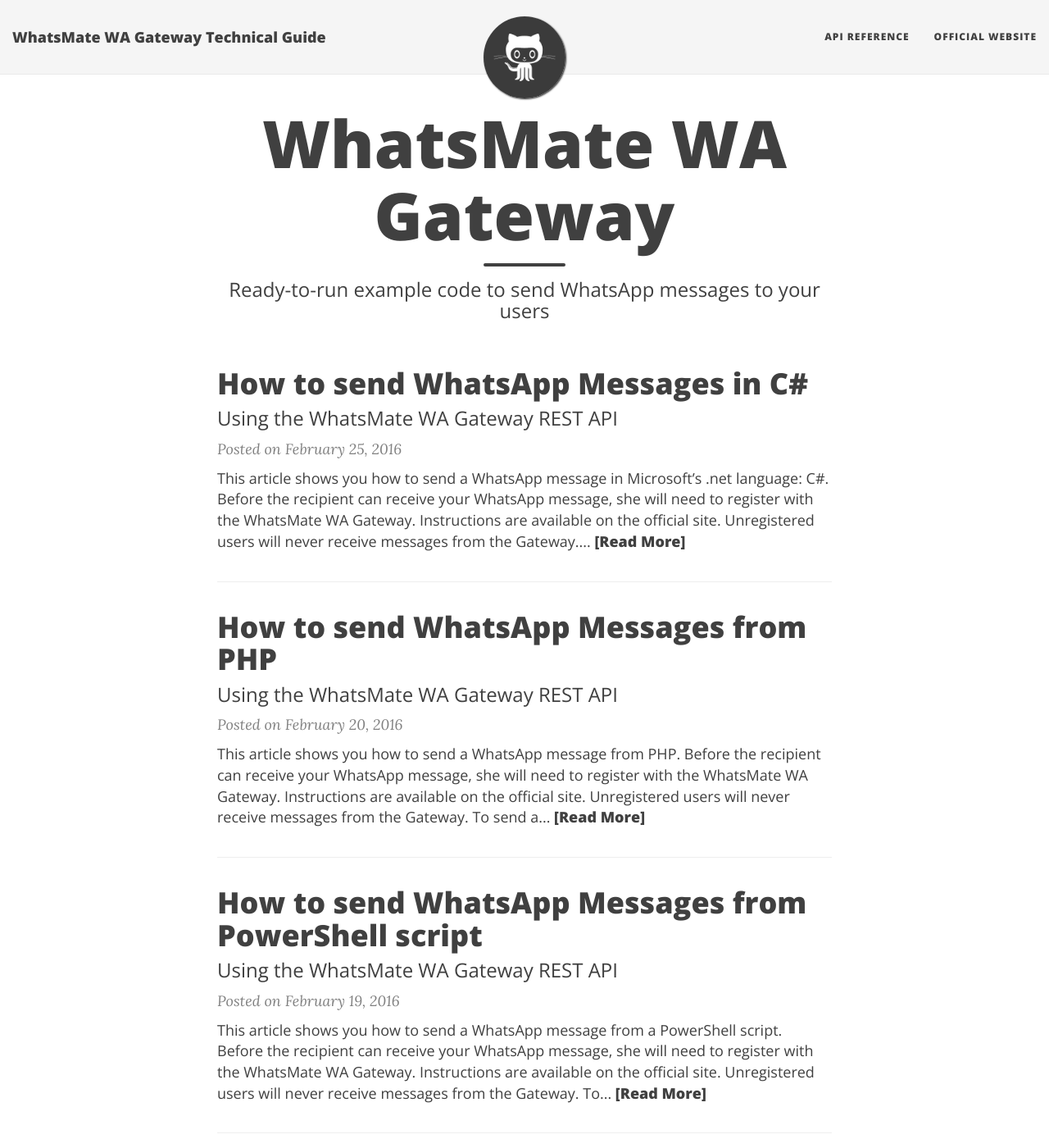
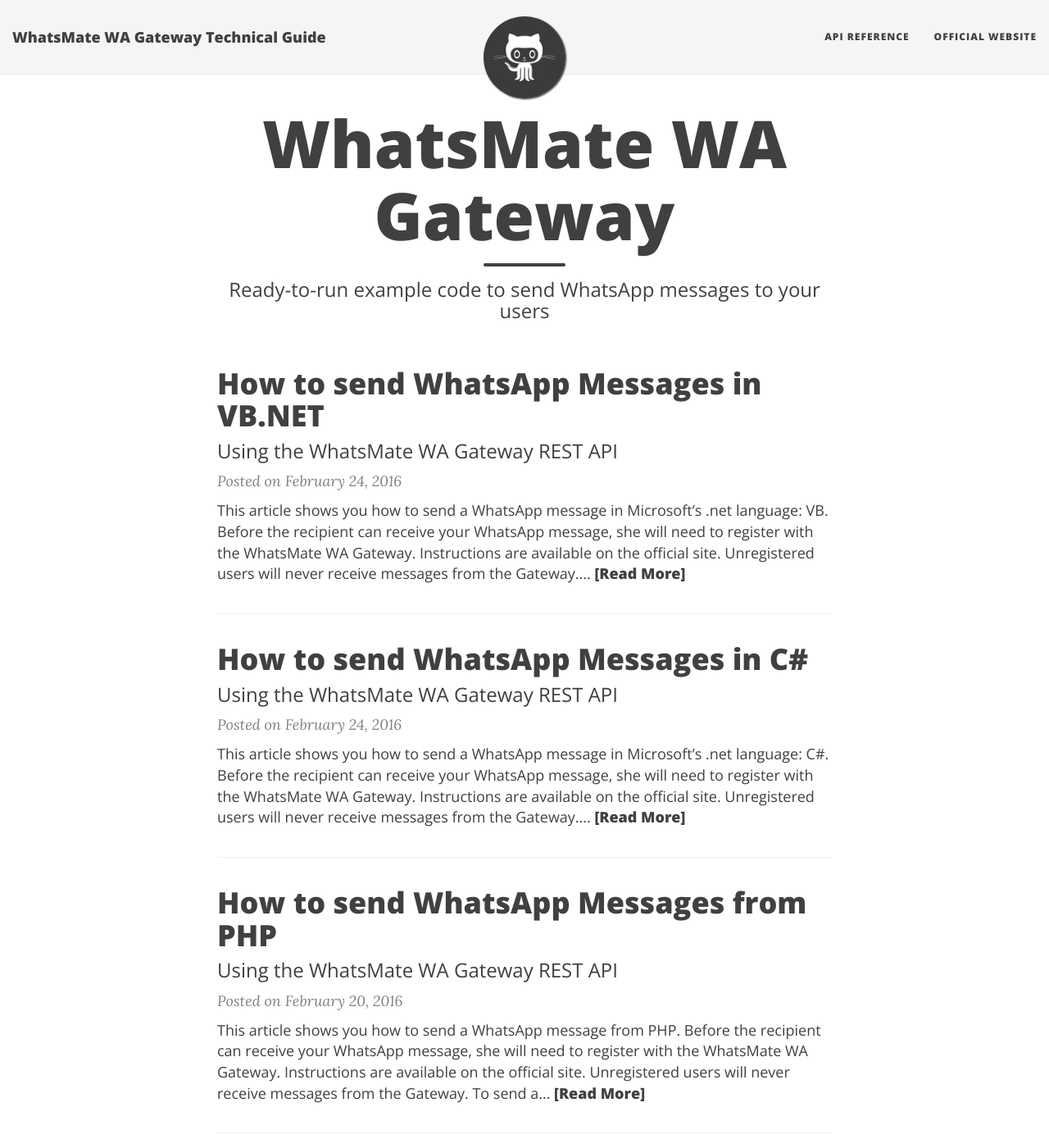
Before and after one commit to whatsmate/whatsmate.github.io, a Jekyll site: the page built from index.html, in a window 1280 px wide and 1400 px high. Shown: the whole window at 82% size. Built offline with Jekyll 4.4.1, drawn with Linux system fonts in a browser that asks for light colours; nearby versions of some CDN libraries; the list of posts is cut into pages by our own code; some of the changed text lies outside the part shown.

Commit message:
add an article for VB

```diff
--- /dev/null
+++ b/_posts/2016-02-24-send-whatsapp-message-vb.md
@@ -0,0 +1,26 @@
+---
+layout: post
+title: How to send WhatsApp Messages in VB.NET
+subtitle: Using the WhatsMate WA Gateway REST API
+published: true
+---
+
+This article shows you how to send a WhatsApp message in Microsoft's .net language: VB.
+
+Before the recipient can receive your WhatsApp message, she will need to register with the WhatsMate WA Gateway. Instructions are available on the [official site](http://www.whatsmate.net/whatsapp-gateway.html). *Unregistered users will never receive messages from the Gateway.*
+
+
+To send a WhatsApp message in VB.NET, do this:
+
+1. Copy the following source code to the main module file in your Console Application in Visual Studio.  <script src="https://gist.github.com/whatsmate/588f9e98a9e1508bd7ce.js"></script>
+2. Specify your target recipient and message on line 61. Remember to include the country code in the recipient's number.
+3. Add the reference "System.Web.Extensions" by doing this:
+   1. Right-click on your project node in the Solution Explorer panel.
+   2. Choose "Add" -> "Reference..."
+   3. Choose "Framework" on the left pane.
+   4. Look for "System.Web.Extensions" in the middle pane. Check the checkbox in front of it.
+   5. Click OK.
+4. Build and run the application in Visual Studio.
+
+
+The free trial account allows you to send up to 10 messages per day. [Upgrade to the Premium Account](http://www.whatsmate.net/premium-account.html) to send unlimited number of messages.
```
Also changed, not shown: _posts/2016-02-24-send-whatsapp-message-csharp.md (renamed from _posts/2016-02-25-send-whatsapp-message-csharp.md, +1 -1 lines).
